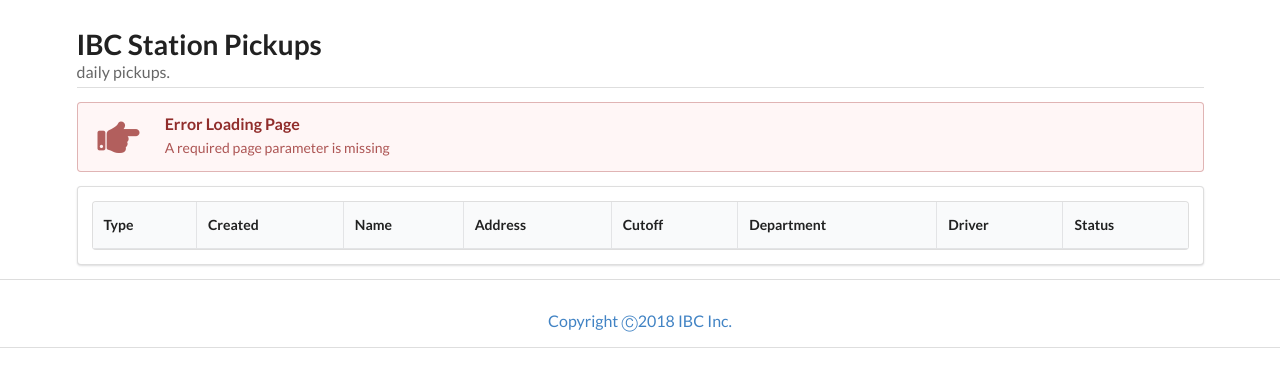
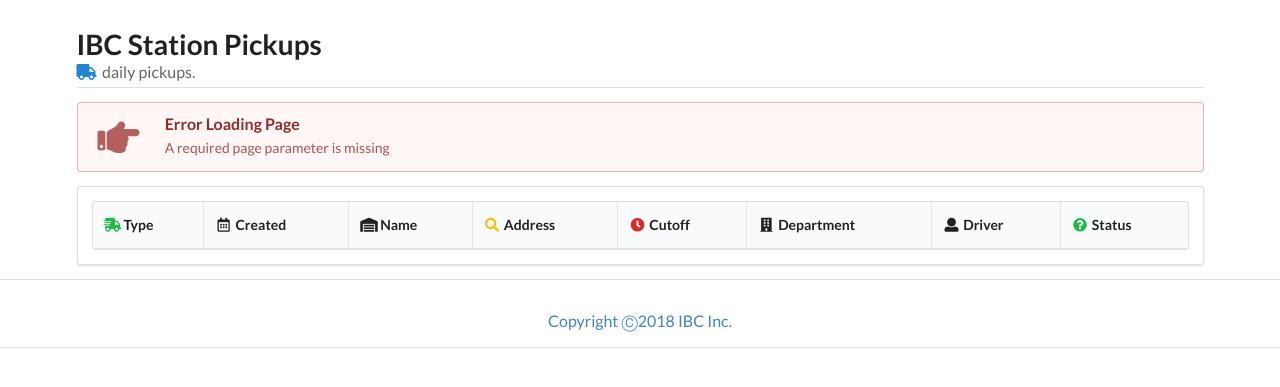
Before and after one commit to ajozz13/driver_pickups_client, a plain HTML site: page index.html in a window 1280 px wide. Shown: the part 303-690 px from the top of the page. Drawn offline with nearby package versions, Linux system fonts and the light colour scheme.

Commit message:
updated changes to Hubspot page

```diff
--- a/index.html
+++ b/index.html
@@ -13,7 +13,7 @@
  <div class="ui container">
 
         <img src="https://api.pactrak.com/images/ibc-large.gif" alt="IBC. Inc.">
-        <h1 class="ui dividing header">IBC Station Pickups<div class="sub header"><span id="station_name"></span> daily pickups.</div></h1>
+        <h1 class="ui dividing header">IBC Station Pickups<div class="sub header"><i class="blue truck icon"></i><span id="station_name"></span> daily pickups.</div></h1>
 
          <div id="messagebox"></div>
 
@@ -21,7 +21,7 @@
                 <div class="sixteen wide column">
                         <div class="ui segment">
                                 <table class="ui sortable celled table" id="pickup_table">
-                                        <thead><tr><th>Type</th><th>Created</th><th>Name</th><th>Address</th><th>Cutoff</th><th>Department</th><th>Driver</th><th>Status</th></tr></thead>
+                                        <thead><tr><th><i class="green shipping fast icon"></i>Type</th><th><i class="calendar alternate outline icon"></i>Created</th><th><i class="warehouse icon"></i>Name</th><th><i class="yellow search icon"></i>Address</th><th><i class="red clock icon"></i>Cutoff</th><th><i class="building icon"></i>Department</th><th><i class="user icon"></i>Driver</th><th><i class="green question circle icon"></i>Status</th></tr></thead>
                                         <tbody></tbody>
                                 </table>
                         </div>
```
